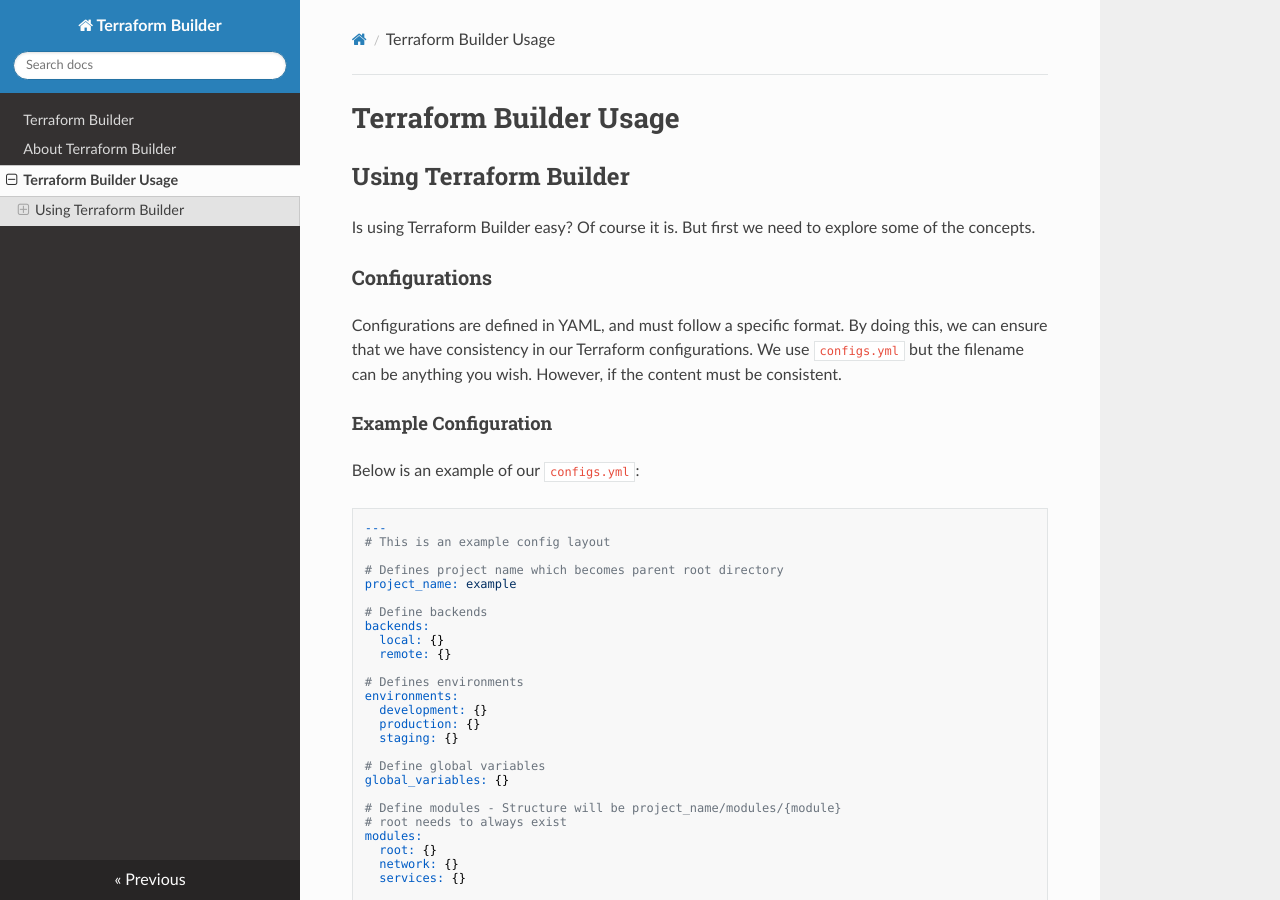
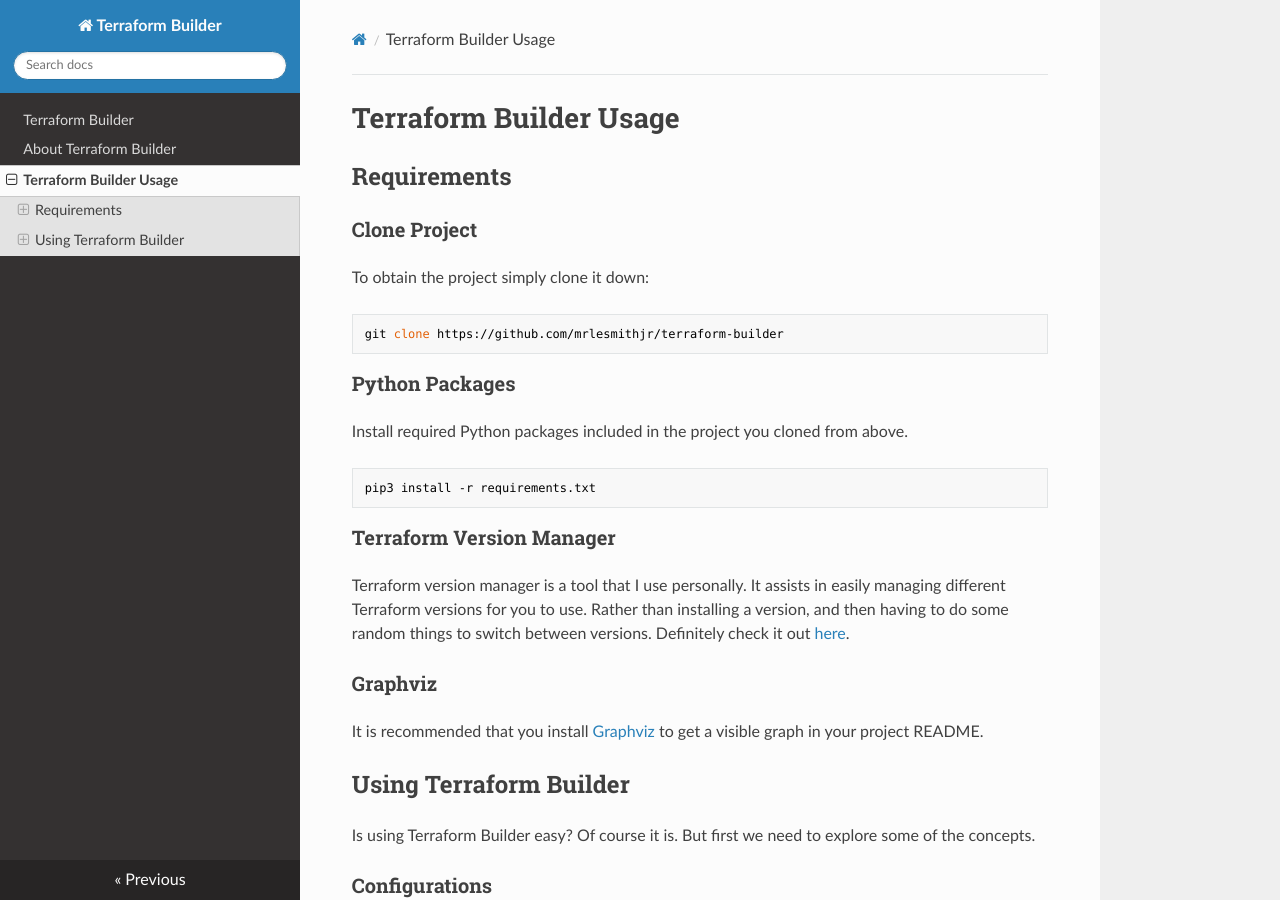
Before and after one commit to mrlesmithjr/terraform-builder, an MkDocs documentation site: the page built from docs/usage.md, in a window 1280 px wide and 900 px high. Built offline with MkDocs 1.6.1, drawn with Linux system fonts in a browser that asks for light colours; nearby versions of some CDN libraries.

Commit message:
Added doc info on requirements

````diff
--- a/docs/usage.md
+++ b/docs/usage.md
@@ -1,4 +1,33 @@
 # Terraform Builder Usage
+
+## Requirements
+
+### Clone Project
+
+To obtain the project simply clone it down:
+
+```bash
+git clone https://github.com/mrlesmithjr/terraform-builder
+```
+
+### Python Packages
+
+Install required Python packages included in the project you cloned from above.
+
+```bash
+pip3 install -r requirements.txt
+```
+
+### Terraform Version Manager
+
+Terraform version manager is a tool that I use personally. It assists in easily
+managing different Terraform versions for you to use. Rather than installing a
+version, and then having to do some random things to switch between versions.
+Definitely check it out [here](https://github.com/tfutils/tfenv).
+
+### Graphviz
+
+It is recommended that you install [Graphviz](https://graphviz.gitlab.io/download/) to get a visible graph in your project README.
 
 ## Using Terraform Builder
 
````
Also changed, not shown: CHANGELOG.md (+27 -0 lines), README.md (+4 -4 lines).
